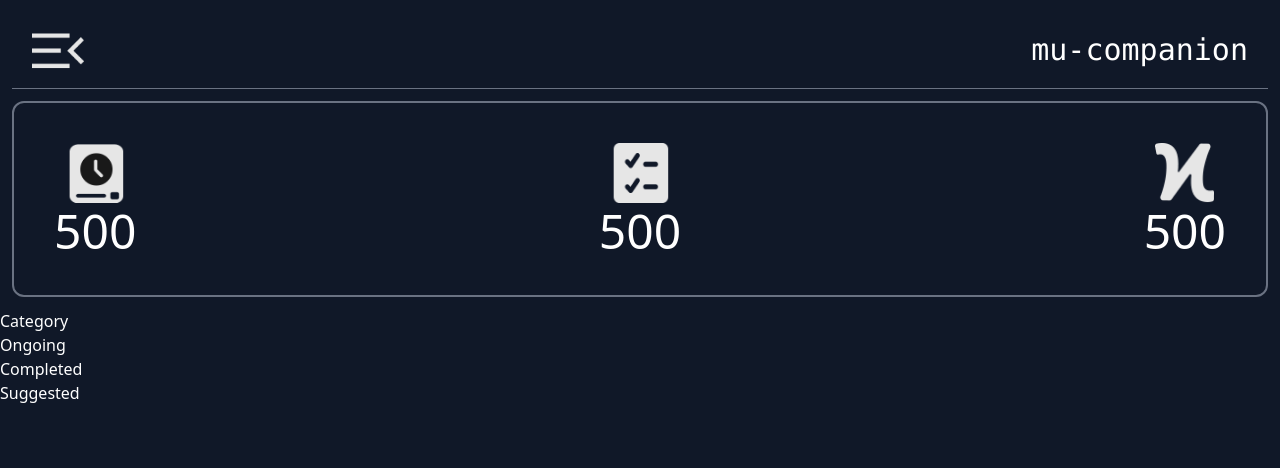
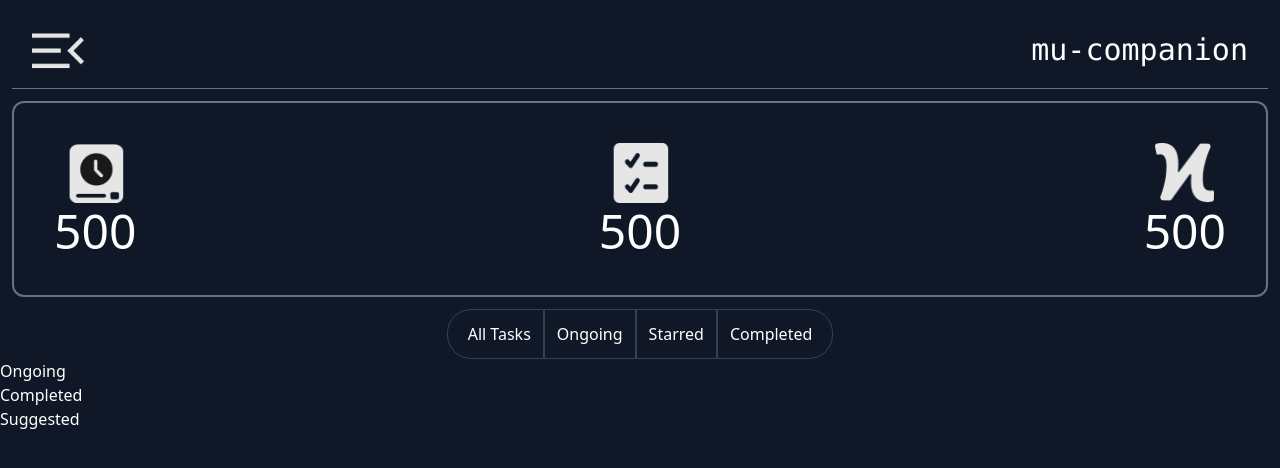
Before and after one commit to shiyyaas/mu-companion-app, a React (Vite) app: page / in a window 1280 px wide. Shown: the top 468 px of the page. Built offline with nearby package versions, Linux system fonts and the light colour scheme.

Commit message:
Category nice

```diff
--- a/src/components/Category.jsx
+++ b/src/components/Category.jsx
@@ -1,8 +1,11 @@
 function Category() {
     return (
         <nav className="">
-            <div className="">
-                Category
+            <div className="flex justify-center ">
+                <p className="pl-5 p-3 border border-slate-700 rounded-l-3xl hover:bg-gray-700">All Tasks</p>
+                <p className="p-3 border border-slate-700 hover:bg-gray-700">Ongoing</p>
+                <p className="p-3 border border-slate-700 hover:bg-gray-700">Starred</p>
+                <p className="pr-5 p-3 border border-slate-700 rounded-r-3xl hover:bg-gray-700">Completed</p>
             </div>
         </nav>
     );
```
